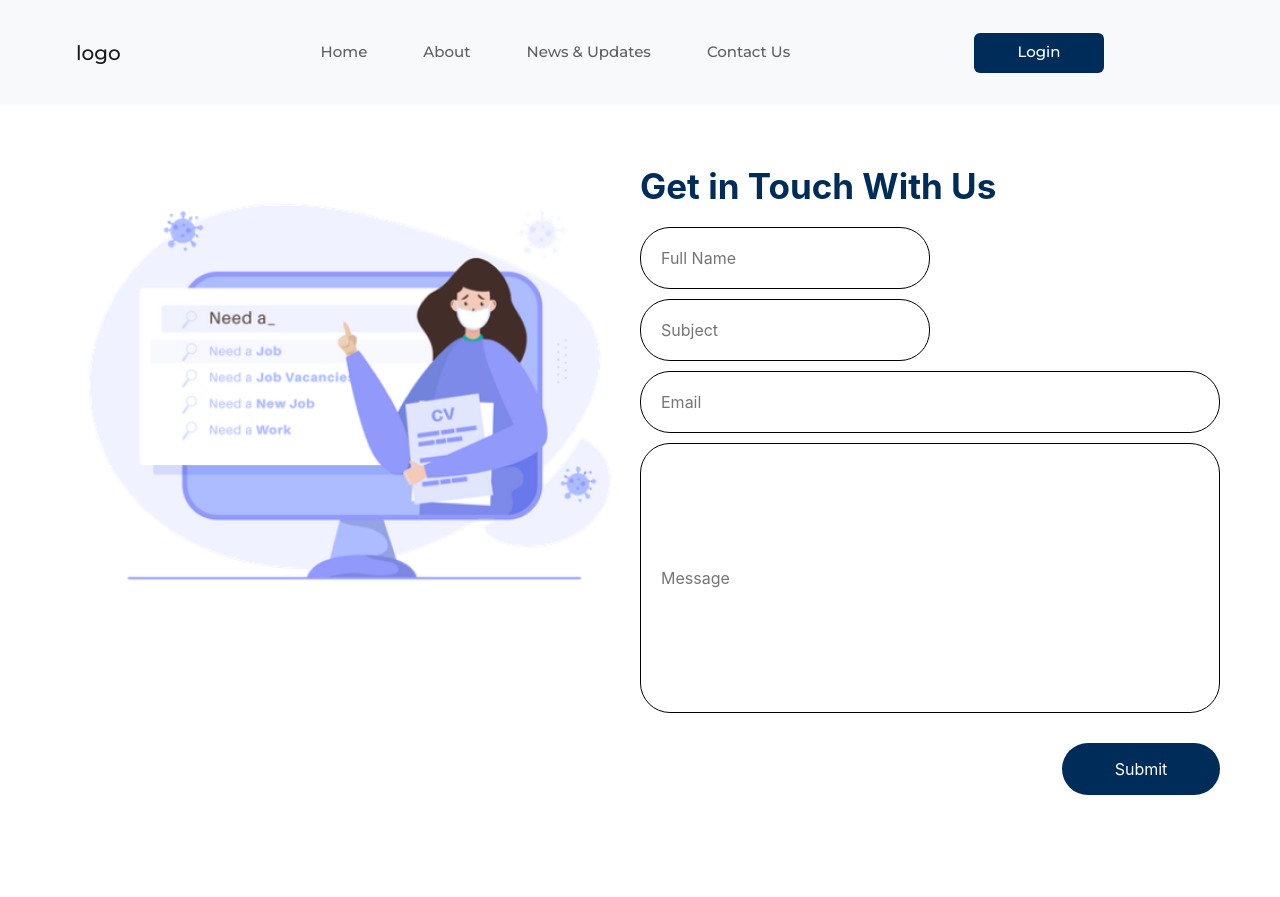
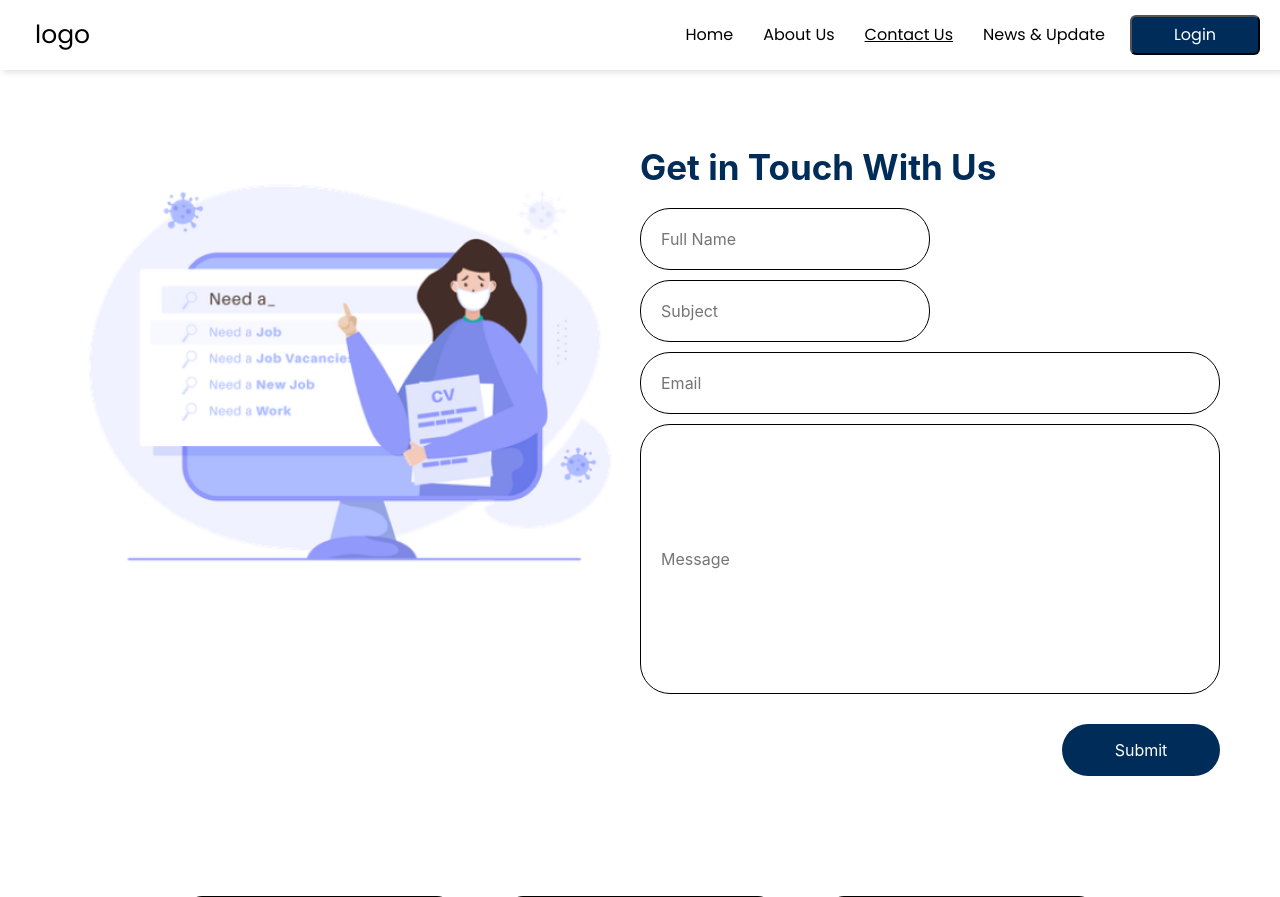
Before and after one commit to rafdev133/internweb, a PHP site: page /contactUs.php in a window 1280 px wide. Shown: the top 897 px of the page. Run offline with PHP 8.4, Linux system fonts and the light colour scheme.

Commit message:
navbar change

```diff
--- a/include/navbar.php
+++ b/include/navbar.php
@@ -2,50 +2,55 @@
 <html lang="en">
 <head>
   <meta charset="UTF-8">
+  <meta http-equiv="X-UA-Compatible" content="IE=edge">
   <meta name="viewport" content="width=device-width, initial-scale=1.0">
-    <title></title>
-    <link rel="stylesheet" href="https://cdn.jsdelivr.net/npm/bootstrap@4.6.2/dist/css/bootstrap.min.css"
-        integrity="sha384-xOolHFLEh07PJGoPkLv1IbcEPTNtaed2xpHsD9ESMhqIYd0nLMwNLD69Npy4HI+N" crossorigin="anonymous">
-    <link href="https://unpkg.com/aos@2.3.1/dist/aos.css" rel="stylesheet">
+  <title>Responsive Navbar</title>
   <link rel="stylesheet" href="includeStyles/navbar.css">
 </head>
 <body>
   <nav>
-            <nav class="navbar navbar-expand-lg navbar-light bg-light">
-                <button class="navbar-toggler" type="button" data-toggle="collapse" data-target="#navbarTogglerDemo01"
-                    aria-controls="navbarTogglerDemo01" aria-expanded="false" aria-label="Toggle navigation">
-                    <span class="navbar-toggler-icon"></span>
-                </button>
-                <div class="collapse navbar-collapse" id="navbarTogglerDemo01">
-                    <div class="logo">
-                        <a class="navbar-brand" href="#">logo</a>
-                    </div>
-                    <div class="nav-link">
-                        <ul class="navbar-nav mr-auto mt-2 mt-lg-0">
-                            <li class="nav-item active">
-                                <a class="nav-link" href="index.php" id="notActive-link" >Home<span
-                                        class="sr-only">(current)</span></a>
-                            </li>
-                            <li class="nav-item">
-                                <a class="nav-link" href="about.php" id="notActive-link">About</a>
-                            </li>
-                            <li class="nav-item">
-                                <a class="nav-link" href="newsAndUpdate.php" id="notActive-link">News &
-                                    Updates</a>
-                            </li>
-                            <li class="nav-item">
-                                <a class="nav-link" href="contactUs.php" id="notActive-link">Contact Us</a>
-                            </li>
+    <ul class="sidebar">
+      <li onclick=hideSidebar()><a href="#"><svg xmlns="http://www.w3.org/2000/svg" height="26" viewBox="0 96 960 960" width="26"><path d="m249 849-42-42 231-231-231-231 42-42 231 231 231-231 42 42-231 231 231 231-42 42-231-231-231 231Z"/></svg></a></li>
+      <li><a href="index.php">Home</a></li>
+      <li><a href="about.php">About Us</a></li>
+      <li><a href="contactUs.php">Contact Us</a></li>
+      <li><a href="newsAndUpdate.php">News & Updates</a></li>
+      <li><button>Login</button></li>
     </ul>
-                    </div>
-                    <div class="login-btn">
-                        <button>Login</button>
-                    </div>
-                </div>
+    <ul>
+      <li class="logo"><a href="#">logo</a></li>
+      <li class="hideOnMobile"><a href="index.php">Home</a></li>
+      <li class="hideOnMobile"><a href="about.php">About Us</a></li>
+      <li class="hideOnMobile"><a href="contactUs.php">Contact Us</a></li>
+      <li class="hideOnMobile"><a href="newsAndUpdate.php">News & Update</a></li>
+      <li class="hideOnMobile"><button>Login</button></li>
+      <li class="menu-button" onclick=showSidebar()><a href="#"><svg xmlns="http://www.w3.org/2000/svg" height="26" viewBox="0 96 960 960" width="26"><path d="M120 816v-60h720v60H120Zm0-210v-60h720v60H120Zm0-210v-60h720v60H120Z"/></svg></a></li>
+    </ul>
   </nav>
-        </nav>
-        <script src="https://ajax.googleapis.com/ajax/libs/jquery/3.5.1/jquery.min.js"></script>
-    <script src="https://cdnjs.cloudflare.com/ajax/libs/popper.js/1.16.0/umd/popper.min.js"></script>
-    <script src="https://maxcdn.bootstrapcdn.com/bootstrap/4.5.2/js/bootstrap.min.js"></script>
+
+  <script>
+    function showSidebar(){
+      const sidebar = document.querySelector('.sidebar')
+      sidebar.style.display = 'flex'
+    }
+    function hideSidebar(){
+      const sidebar = document.querySelector('.sidebar')
+      sidebar.style.display = 'none'
+    }
+  </script>
+
+  <script>
+    document.addEventListener("DOMContentLoaded", function () {
+      const currentPageUrl = window.location.href;
+      const navLinks = document.querySelectorAll('nav a');
+
+      navLinks.forEach(link => {
+        if (link.href === currentPageUrl) {
+          link.parentElement.classList.add('active');
+        }
+      });
+    });
+  </script>
+
 </body>
 </html>
--- a/includeStyles/navbar.css
+++ b/includeStyles/navbar.css
@@ -7,97 +7,119 @@
   --tertiary-color: #ffffff;
 }
 
-/*NAVIGATION BAR*/
-.navbar {
-  padding: 0px;
-  font-family: "Montserrat", sans-serif;
-  font-weight: 500;
-  font-size: 15px;
-  max-width: 1440px;
-  margin: 0 auto; /* Centers the section horizontally */
+* {
+  margin: 0;
+  padding: 0;
 }
 
-.navbar-collapse {
+body {
+  overflow-x: hidden; /* Prevent horizontal scrollbar */
+}
+
+nav {
+  background-color: white;
+  box-shadow: 3px 3px 5px rgba(0, 0, 0, 0.1);
+  font-family: "Poppins", sans-serif;
+}
+
+nav ul {
+  width: 100%;
+  list-style: none;
   display: flex;
   justify-content: space-between;
-  padding: 30px 60px 30px 60px;
-  width: 1440px;
-  height: 89px;
+  align-items: center;
+  padding: 0 20px; /* Adjust padding to fit content */
 }
 
-.navbar-brand {
-  font: 29px;
+nav .logo {
+  font-size: 25px;
 }
 
-#active-link {
-  color: var(--primary-color);
+nav .hideOnMobile {
+  align-content: center;
+}
+nav li {
+  height: 70px;
 }
 
-#notActive-link {
-  color: var(--secondary-color);
+nav a {
+  height: 100%;
+  padding: 0 15px; /* Adjust padding to fit content */
+  text-decoration: none;
+  display: flex;
+  align-items: center;
+  color: black;
 }
 
-nav .nav-link ul {
-  gap: 40px;
+nav a:hover {
+  background-color: #f0f0f0;
 }
 
-.login-btn button {
-  background-color: var(--primary-color);
-  font-size: 15px;
-  font-weight: 500;
-  color: var(--tertiary-color);
+nav li:first-child {
+  margin-right: auto;
+}
+
+nav ul li button {
+  border-radius: 6px;
   width: 130px;
   height: 40px;
-  border-radius: 6px;
-  margin-right: 100px;
-  border: none;
+  background-color: var(--primary-color);
+  color: var(--tertiary-color);
+  margin-left: 10px;
 }
 
-.login-btn button:hover {
-  background-color: var(--secondary-color);
+nav .active a {
+  text-decoration: underline;
 }
 
-/* For mobile devices */
-@media only screen and (max-width: 600px) {
-  .navbar-collapse {
-    display: inline;
-    padding: 0px 10px 0px 10px;
+.sidebar {
+  position: fixed;
+  top: 0;
+  right: 0;
+  height: 100vh;
+  width: 250px;
+  background-color: rgba(255, 255, 255, 0.15);
+  backdrop-filter: blur(12px);
+  box-shadow: -10px 0 10px rgba(0, 0, 0, 0.1);
+  list-style: none;
+  display: none;
+  flex-direction: column;
+  align-items: flex-start;
+  justify-content: flex-start;
+  z-index: 1;
+}
+
+.sidebar li {
+  width: 100%;
+}
+
+.sidebar a {
+  width: 100%;
+}
+
+.menu-button {
+  display: none;
+}
+
+@media (max-width: 800px) {
+  .sidebar {
+    width: 50%;
   }
 
-  nav .nav-link ul {
-    gap: 0px;
+  .hideOnMobile {
+    display: none;
   }
-
-  .login-btn button {
-    background-color: var(--primary-color);
-    font-size: 15px;
-    font-weight: 500;
-    color: var(--tertiary-color);
-    width: 100x;
-    height: 30px;
-    border-radius: 6px;
-    margin-left: 12px;
+  .menu-button {
+    display: block;
+  }
+  nav ul {
+    justify-content: center;
+    padding: 0; /* Remove padding to fit centered content */
   }
 }
 
-@media only screen and (max-width: 990px) {
-  .navbar-collapse {
-    display: inline;
-    padding: 0px 10px 0px 10px;
-  }
-
-  nav .nav-link ul {
-    gap: 0px;
-  }
-
-  .login-btn button {
-    background-color: var(--primary-color);
-    font-size: 15px;
-    font-weight: 500;
-    color: var(--tertiary-color);
-    width: 100x;
-    height: 30px;
-    border-radius: 6px;
-    margin-left: 12px;
+@media (max-width: 400px) {
+  .sidebar {
+    width: 100%;
   }
 }
--- a/style/contactUs.css
+++ b/style/contactUs.css
@@ -175,8 +175,7 @@ nav .nav-link ul {
 }
 
 #contactUs-cards .cards .card:hover {
-  background-color: var(--secondary-color);
-  color: var(--tertiary-color);
+  background-color: whitesmoke;
 }
 
 #contactUs-cards .cards .card img {
--- a/style/style.css
+++ b/style/style.css
@@ -455,7 +455,6 @@ html {
   color: var(--tertiary-color);
 }
 
-
 /* For tablets and smaller desktop screens */
 /*NAVIGATION BAR*/
 @media only screen and (max-width: 990px) {
@@ -575,8 +574,6 @@ html {
     flex-direction: column;
     gap: 30px;
   }
-
-
 }
 
 /* For mobile devices */
@@ -717,6 +714,4 @@ html {
     flex-direction: column;
     gap: 30px;
   }
-
-
 }
```
Also changed, not shown: assets/close_FILL0_wght400_GRAD0_opsz48.svg (added), assets/email.png (added), assets/menu_FILL0_wght400_GRAD0_opsz48.svg (added). Lines whose indentation alone changed are shown as unchanged.
